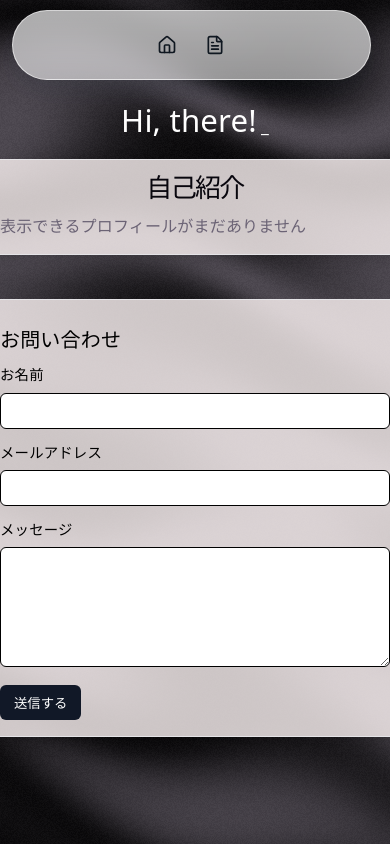
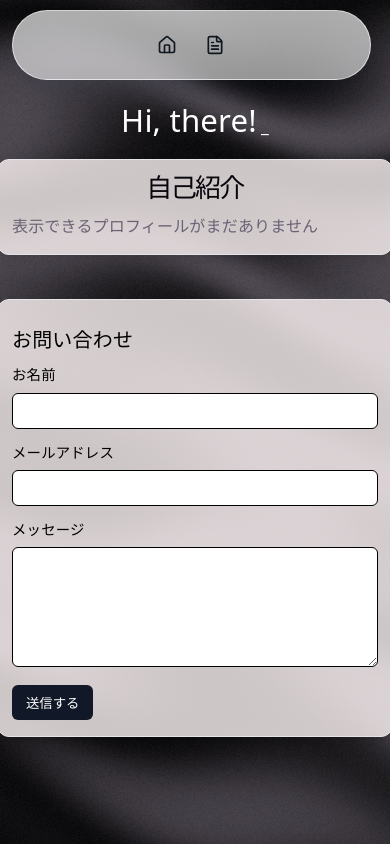
Before and after one commit to nao317/yellowtail, a React (Vite) app: page / in a window 390 px wide. Built offline with nearby package versions, Linux system fonts and the light colour scheme; no server answers; the database is empty.

Commit message:
#33 - レスポンシブ again

```diff
--- a/src/App.css
+++ b/src/App.css
@@ -142,7 +142,7 @@
 
 @media (max-width: 640px) {
   .content-page {
-    padding: 12px 0 20px;
+    padding: 12px 12px 20px;
     padding-top: 72px;
   }
 
@@ -152,7 +152,7 @@
   }
 
   .profile-hero {
-    padding: 12px 0 20px;
+    padding: 12px 12px 20px;
     gap: 12px;
   }
 
```
